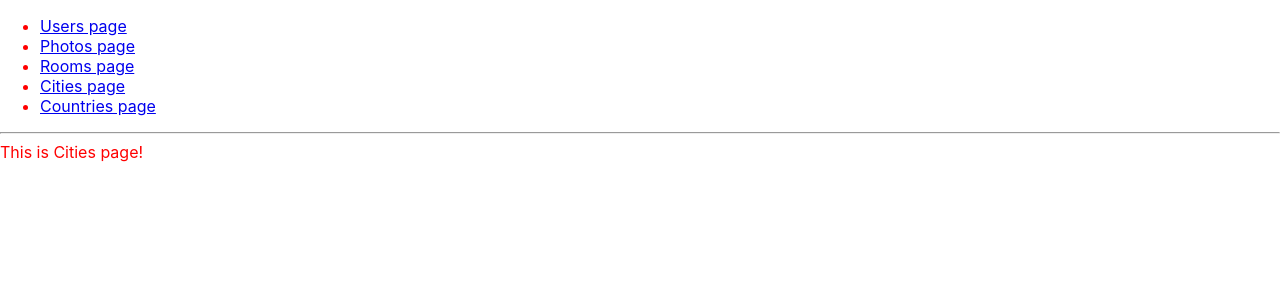
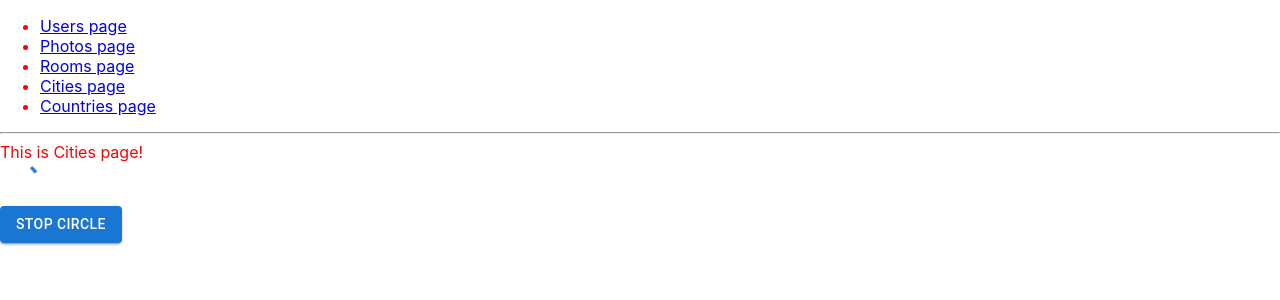
Before and after one commit to pawelwojtanowicz/two-pages-practice, a React (Create React App) app: page /cities in a window 1280 px wide. Shown: the top 300 px of the page. Built offline with nearby package versions, Linux system fonts and the light colour scheme.

Commit message:
axios ip

```diff
--- a/package.json
+++ b/package.json
@@ -3,7 +3,10 @@
   "version": "0.1.0",
   "private": true,
   "dependencies": {
+    "@emotion/react": "^11.9.3",
+    "@emotion/styled": "^11.9.3",
     "@material/circular-progress": "^14.0.0",
+    "@mui/material": "^5.8.5",
     "@testing-library/jest-dom": "^5.16.4",
     "@testing-library/react": "^13.3.0",
     "@testing-library/user-event": "^13.5.0",
@@ -11,6 +14,7 @@
     "@types/node": "^16.11.41",
     "@types/react": "^18.0.14",
     "@types/react-dom": "^18.0.5",
+    "axios": "^0.27.2",
     "react": "^18.2.0",
     "react-dom": "^18.2.0",
     "react-router-dom": "^6.3.0",
--- a/src/Cities.tsx
+++ b/src/Cities.tsx
@@ -1,5 +1,12 @@
+import Spinner from "./Spinner";
+
 const Cities = () => {
-  return <div>This is Cities page!</div>;
+  return (
+    <div>
+      This is Cities page!
+      <Spinner />
+    </div>
+  );
 };
 
 export default Cities;
--- a/src/PhotosList.tsx
+++ b/src/PhotosList.tsx
@@ -1,9 +1,41 @@
-import { useState } from "react";
-// import CircularProgress from "@mui/material/CircularProgress";
+import { useState, useEffect } from "react";
 import { CircularProgress } from "@mui/material";
+import { Button } from "@mui/material";
+import axios from "axios";
 
 const PhotosList: React.FC = () => {
+  const [photos, setPhotos] = useState([]);
   const [loading, setLoading] = useState(true);
-  return <div>{loading ? <CircularProgress /> : ""}</div>;
+
+  useEffect(() => {
+    axios.get("https://jsonplaceholder.typicode.com/photos").then((res) => {
+      setPhotos(res.data);
+      setLoading(false);
+    });
+  });
+  const showData = () => {
+    {
+      loading ? (
+        <CircularProgress />
+      ) : (
+        <ul>
+          {photos.map((photo) => (
+            <li>
+              <img src={photo.thumbnailUrl} alt="jakiesphoto" />
+              {photo.title}
+              {photo.id}
+            </li>
+          ))}
+        </ul>
+      );
+    }
+  };
+  return (
+    <div>
+      <div>
+        <Button variant="contained" onClick={showData}></Button>
+      </div>
+    </div>
+  );
 };
 export default PhotosList;
--- /dev/null
+++ b/src/Spinner.tsx
@@ -0,0 +1,21 @@
+import { useState } from "react";
+import { CircularProgress } from "@mui/material";
+import { Button } from "@mui/material";
+
+const Spinner: React.FC = () => {
+  const [loading, setLoading] = useState(true);
+  const switchCircle = () => {
+    setLoading(!loading);
+  };
+  return (
+    <div>
+      {loading ? <CircularProgress /> : ""}
+      <div>
+        <Button variant="contained" onClick={switchCircle}>
+          {loading ? "Stop circle" : "Start circle"}
+        </Button>
+      </div>
+    </div>
+  );
+};
+export default Spinner;
--- a/src/Users.tsx
+++ b/src/Users.tsx
@@ -1,5 +1,12 @@
+import PhotosList from "./PhotosList";
+
 const Users = () => {
-  return <div>This is Users page!</div>;
+  return (
+    <div>
+      This is Users page!
+      <PhotosList />
+    </div>
+  );
 };
 
 export default Users;
```
Also changed, not shown: 1 other file (tests, documents, lock files or other folders).
